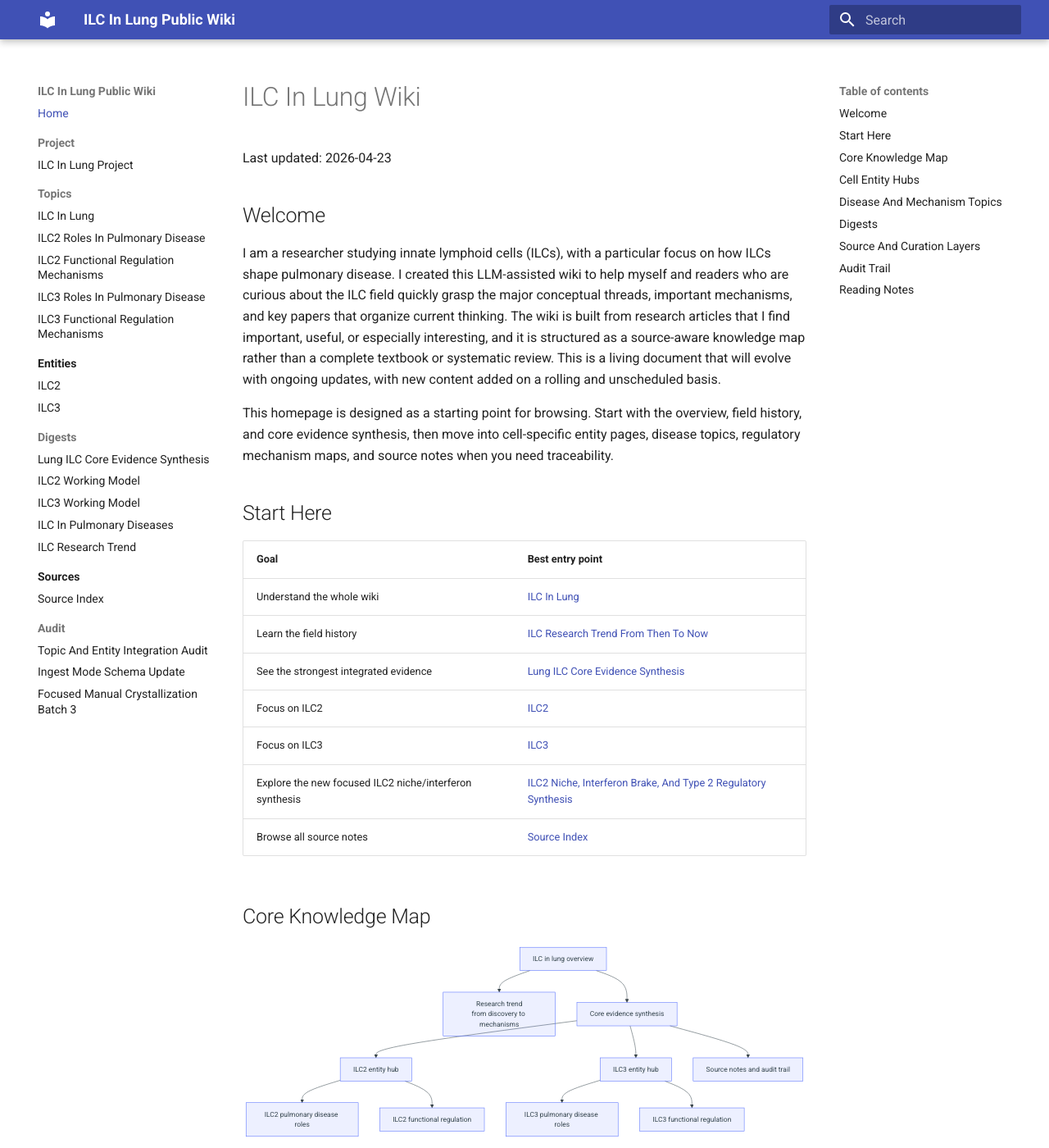
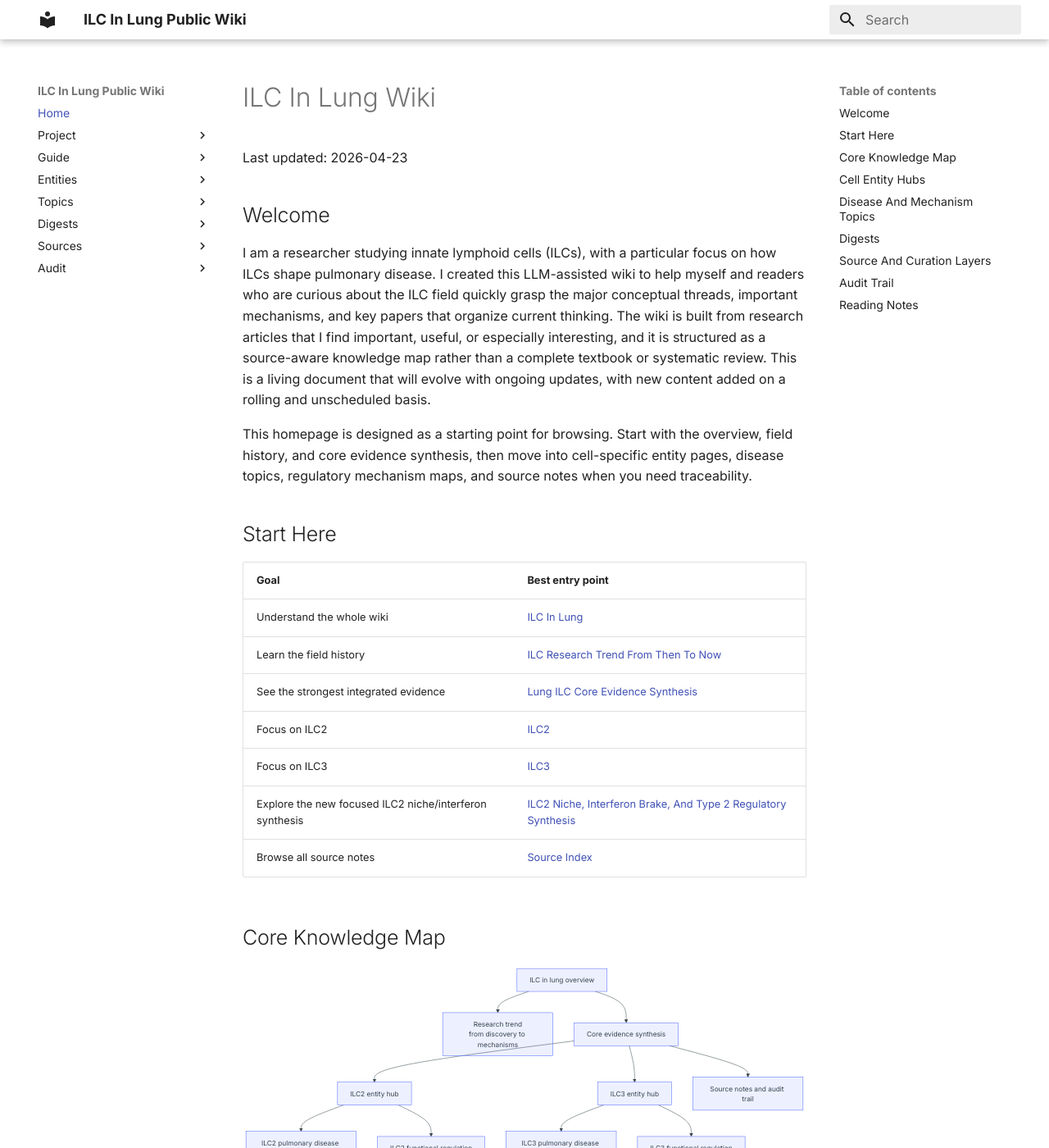
Before and after one commit to shao1116/ILC-Wiki, an MkDocs documentation site: the page built from wiki/index.md, in a window 1280 px wide and 1400 px high. Shown: the whole window at 82% size. Built offline with MkDocs 1.6.1 and Material for MkDocs 9.7.7, drawn with Linux system fonts in a browser that asks for light colours.

Commit message:
Refine MkDocs theme and navigation

```diff
--- a/mkdocs.yml
+++ b/mkdocs.yml
@@ -1,49 +1,58 @@
 site_name: ILC In Lung Public Wiki
 site_description: Source-aware research wiki on innate lymphoid cells in lung biology and pulmonary disease.
 docs_dir: wiki
+
 theme:
   name: material
+  palette:
+    - scheme: default
+      primary: white
+      accent: grey
+  font:
+    text: Inter
+    code: JetBrains Mono
   features:
-    - navigation.sections
-    - navigation.indexes
+    - navigation.tracking
+    - navigation.top
     - search.highlight
     - content.code.copy
+    - toc.follow
+
 markdown_extensions:
   - admonition
   - toc:
-      permalink: true
+      permalink: false
   - tables
   - pymdownx.superfences:
       custom_fences:
         - name: mermaid
           class: mermaid
           format: !!python/name:pymdownx.superfences.fence_code_format
+
 extra_javascript:
   - https://unpkg.com/mermaid@10/dist/mermaid.min.js
+
 nav:
   - Home: index.md
   - Project:
       - ILC In Lung Project: projects/ILC_in_lung_project.md
+  - Guide:
+      - ILC In Lung: topics/ILC_in_lung.md
+      - ILC Research Trend: digests/2026-04-20_ILC_research_trend_then_to_now.md
+      - Lung ILC Core Evidence Synthesis: digests/2026-04-22_lung_ILC_core_evidence_synthesis.md
+  - Entities:
+      - ILC2: entities/ILC2.md
+      - ILC3: entities/ILC3.md
   - Topics:
-      - ILC In Lung: topics/ILC_in_lung.md
       - ILC2 Roles In Pulmonary Disease: topics/ILC2_roles_in_pulmonary_disease.md
       - ILC2 Functional Regulation Mechanisms: topics/ILC2_functional_regulation_mechanisms.md
       - ILC3 Roles In Pulmonary Disease: topics/ILC3_roles_in_pulmonary_disease.md
       - ILC3 Functional Regulation Mechanisms: topics/ILC3_functional_regulation_mechanisms.md
-  - Entities:
-      - Entities README: entities/README.md
-      - ILC2: entities/ILC2.md
-      - ILC3: entities/ILC3.md
   - Digests:
-      - Lung ILC Core Evidence Synthesis: digests/2026-04-22_lung_ILC_core_evidence_synthesis.md
       - ILC2 Working Model: digests/2026-04-20_ILC2_working_model.md
       - ILC3 Working Model: digests/2026-04-20_ILC3_working_model.md
       - ILC In Pulmonary Diseases: digests/2026-04-20_ILC_pulmonary_disease_roles.md
-      - ILC Research Trend: digests/2026-04-20_ILC_research_trend_then_to_now.md
   - Sources:
-      - Source Notes README: sources/README.md
       - Source Index: sources/source_index.md
   - Audit:
       - Topic And Entity Integration Audit: audit/2026-04-22_topic_entity_integration_audit.md
-      - Ingest Mode Schema Update: audit/2026-04-22_ingest_mode_schema_update.md
-      - Focused Manual Crystallization Batch 3: audit/2026-04-22_focused_manual_crystallization_batch3.md
```
